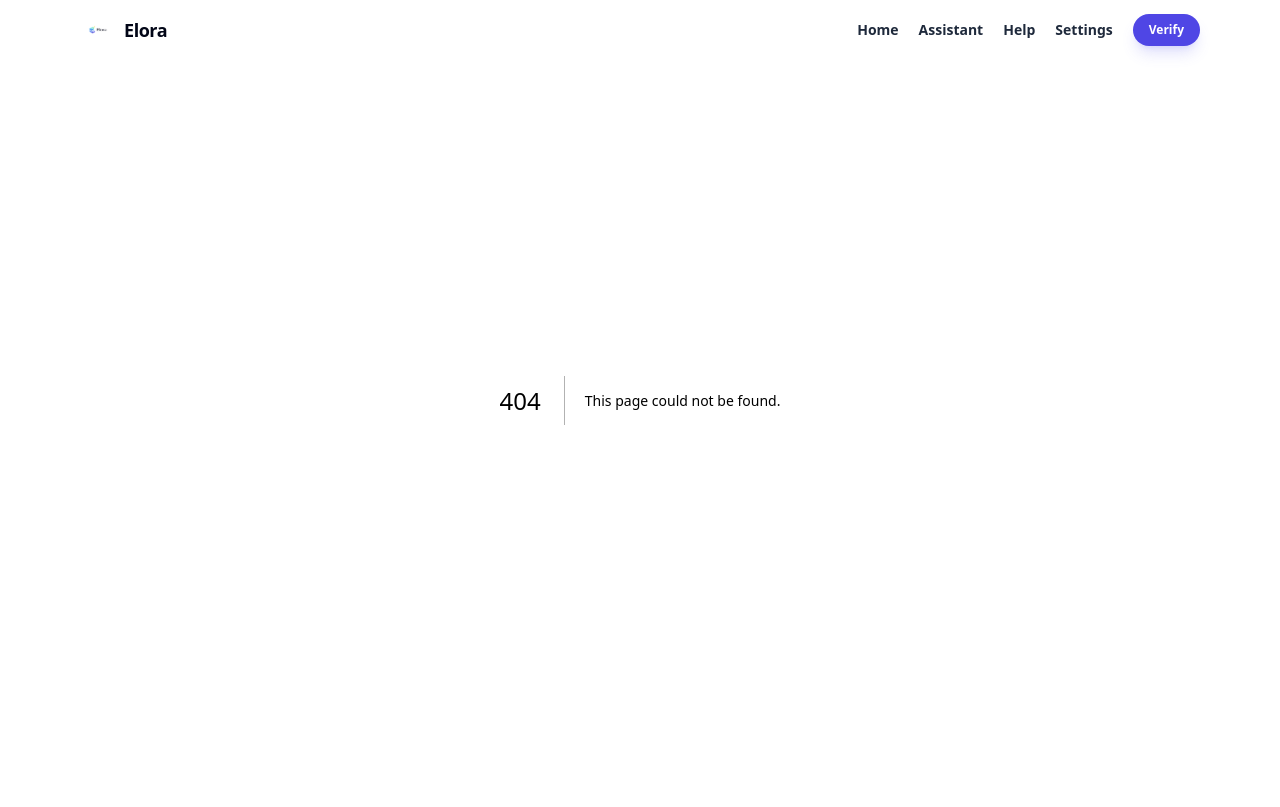
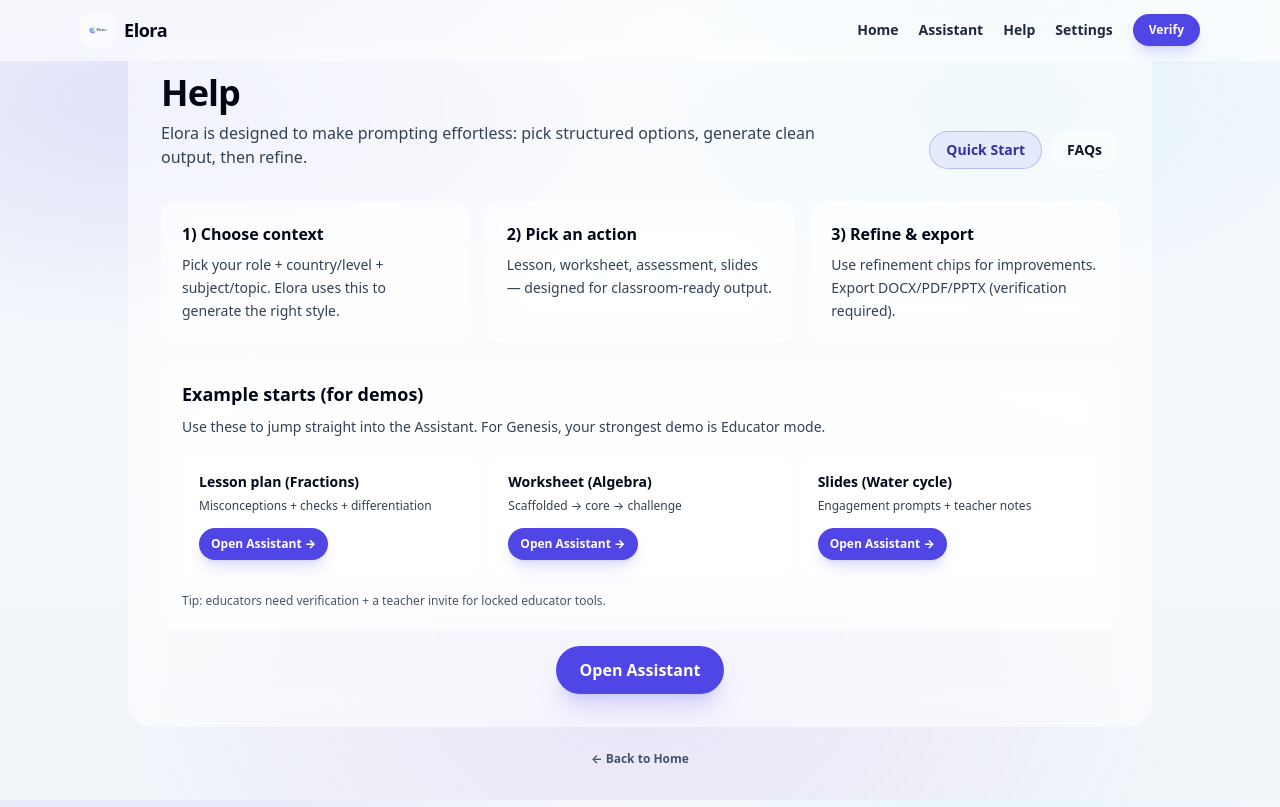
Before and after one commit to tweetharis-netizen/elora-verification-ui, a Next.js app: page /help in a window 1280 px wide. Before the commit this address had no page. Built offline with nearby package versions, Linux system fonts and the light colour scheme.

Commit message:
Create help.js

```diff
--- /dev/null
+++ b/pages/help.js
@@ -0,0 +1,198 @@
+import Head from "next/head";
+import Link from "next/link";
+import { useRouter } from "next/router";
+import { useState } from "react";
+
+function cn(...xs) {
+  return xs.filter(Boolean).join(" ");
+}
+
+function FAQItem({ q, children }) {
+  return (
+    <details className="rounded-2xl border border-white/10 bg-white/45 dark:bg-slate-950/30 backdrop-blur-xl p-4">
+      <summary className="cursor-pointer font-extrabold text-slate-950 dark:text-white">
+        {q}
+      </summary>
+      <div className="mt-2 text-sm text-slate-700 dark:text-slate-300 leading-relaxed">
+        {children}
+      </div>
+    </details>
+  );
+}
+
+export default function HelpPage() {
+  const router = useRouter();
+  const [tab, setTab] = useState("quickstart"); // quickstart | faq
+
+  return (
+    <>
+      <Head>
+        <title>Elora — Help</title>
+        <meta name="description" content="Elora Help: quick start, examples, and FAQs." />
+      </Head>
+
+      <div className="py-6 sm:py-10">
+        <div className="mx-auto max-w-5xl">
+          <div className="rounded-3xl border border-white/10 bg-white/55 dark:bg-slate-950/40 backdrop-blur-xl p-6 sm:p-8">
+            <div className="flex flex-col sm:flex-row sm:items-end sm:justify-between gap-4">
+              <div>
+                <h1 className="text-3xl sm:text-4xl font-black tracking-tight text-slate-950 dark:text-white">
+                  Help
+                </h1>
+                <p className="mt-2 text-sm sm:text-base text-slate-700 dark:text-slate-300 max-w-2xl leading-relaxed">
+                  Elora is designed to make prompting effortless: pick structured options, generate clean output, then refine.
+                </p>
+              </div>
+
+              <div className="flex gap-2">
+                <button
+                  type="button"
+                  onClick={() => setTab("quickstart")}
+                  className={cn(
+                    "px-4 py-2 rounded-full text-sm font-extrabold border transition",
+                    tab === "quickstart"
+                      ? "border-indigo-500/35 bg-indigo-500/10 text-indigo-800 dark:text-indigo-200"
+                      : "border-white/10 bg-white/45 dark:bg-slate-950/30 text-slate-900 dark:text-white hover:bg-white/65 dark:hover:bg-slate-950/45"
+                  )}
+                >
+                  Quick Start
+                </button>
+                <button
+                  type="button"
+                  onClick={() => setTab("faq")}
+                  className={cn(
+                    "px-4 py-2 rounded-full text-sm font-extrabold border transition",
+                    tab === "faq"
+                      ? "border-indigo-500/35 bg-indigo-500/10 text-indigo-800 dark:text-indigo-200"
+                      : "border-white/10 bg-white/45 dark:bg-slate-950/30 text-slate-900 dark:text-white hover:bg-white/65 dark:hover:bg-slate-950/45"
+                  )}
+                >
+                  FAQs
+                </button>
+              </div>
+            </div>
+
+            {tab === "quickstart" ? (
+              <div className="mt-8 grid gap-4">
+                <div className="grid gap-4 md:grid-cols-3">
+                  {[
+                    {
+                      title: "1) Choose context",
+                      desc: "Pick your role + country/level + subject/topic. Elora uses this to generate the right style.",
+                    },
+                    {
+                      title: "2) Pick an action",
+                      desc: "Lesson, worksheet, assessment, slides — designed for classroom-ready output.",
+                    },
+                    {
+                      title: "3) Refine & export",
+                      desc: "Use refinement chips for improvements. Export DOCX/PDF/PPTX (verification required).",
+                    },
+                  ].map((x) => (
+                    <div
+                      key={x.title}
+                      className="rounded-2xl border border-white/10 bg-white/45 dark:bg-slate-950/30 backdrop-blur-xl p-5"
+                    >
+                      <div className="text-base font-black text-slate-950 dark:text-white">{x.title}</div>
+                      <div className="mt-2 text-sm text-slate-700 dark:text-slate-300 leading-relaxed">{x.desc}</div>
+                    </div>
+                  ))}
+                </div>
+
+                <div className="rounded-2xl border border-white/10 bg-white/45 dark:bg-slate-950/30 backdrop-blur-xl p-5">
+                  <div className="text-lg font-black text-slate-950 dark:text-white">
+                    Example starts (for demos)
+                  </div>
+                  <p className="mt-2 text-sm text-slate-700 dark:text-slate-300 leading-relaxed">
+                    Use these to jump straight into the Assistant. For Genesis, your strongest demo is Educator mode.
+                  </p>
+
+                  <div className="mt-4 grid gap-3 sm:grid-cols-2 lg:grid-cols-3">
+                    {[
+                      { title: "Lesson plan (Fractions)", desc: "Misconceptions + checks + differentiation" },
+                      { title: "Worksheet (Algebra)", desc: "Scaffolded → core → challenge" },
+                      { title: "Slides (Water cycle)", desc: "Engagement prompts + teacher notes" },
+                    ].map((x) => (
+                      <button
+                        key={x.title}
+                        type="button"
+                        onClick={() => router.push("/assistant")}
+                        className="text-left rounded-2xl border border-white/10 bg-white/55 dark:bg-slate-950/40 backdrop-blur-xl p-4 hover:bg-white/75 dark:hover:bg-slate-950/55 transition"
+                      >
+                        <div className="text-sm font-extrabold text-slate-950 dark:text-white">{x.title}</div>
+                        <div className="mt-1 text-xs text-slate-700 dark:text-slate-300 leading-relaxed">{x.desc}</div>
+                        <div className="mt-3 inline-flex items-center gap-2 text-xs font-extrabold text-white bg-indigo-600 hover:bg-indigo-700 px-3 py-2 rounded-full shadow-lg shadow-indigo-500/20">
+                          Open Assistant →
+                        </div>
+                      </button>
+                    ))}
+                  </div>
+
+                  <div className="mt-4 text-xs text-slate-600 dark:text-slate-400">
+                    Tip: educators need verification + a teacher invite for locked educator tools.
+                  </div>
+                </div>
+
+                <div className="text-center">
+                  <Link
+                    href="/assistant"
+                    className="inline-flex px-6 py-3 rounded-full font-extrabold text-white bg-indigo-600 hover:bg-indigo-700 shadow-xl shadow-indigo-500/20"
+                  >
+                    Open Assistant
+                  </Link>
+                </div>
+              </div>
+            ) : (
+              <div className="mt-8 space-y-3">
+                <FAQItem q="What is Elora?">
+                  Elora is an AI teaching assistant built around one idea: most AI fails in schools because prompting is hard.
+                  Elora makes it easy with structured options and refinement chips.
+                </FAQItem>
+
+                <FAQItem q="Why do I need to verify?">
+                  Verification unlocks exports (DOCX/PDF/PPTX) and advanced features. Guest mode exists for a limited preview.
+                </FAQItem>
+
+                <FAQItem q="Why do teachers need an invite code?">
+                  Educator tooling can generate assessments and teacher materials. Invite gating prevents students from pretending
+                  to be teachers and accessing restricted tools.
+                </FAQItem>
+
+                <FAQItem q="What exports are supported?">
+                  DOCX for editable documents, PDF for printing/Kami annotation, and PPTX for classroom-ready slides.
+                </FAQItem>
+
+                <FAQItem q="How should I get the best results?">
+                  Start with structured options (role, level, subject, topic). Generate once, then use chips like “Add misconceptions”
+                  or “Add differentiation” instead of rewriting huge prompts.
+                </FAQItem>
+
+                <div className="mt-6 rounded-2xl border border-white/10 bg-white/45 dark:bg-slate-950/30 backdrop-blur-xl p-5">
+                  <div className="text-base font-black text-slate-950 dark:text-white">
+                    Still stuck?
+                  </div>
+                  <p className="mt-2 text-sm text-slate-700 dark:text-slate-300 leading-relaxed">
+                    If something feels confusing, that’s a product bug — not a user problem. Send feedback and we’ll improve the flow.
+                  </p>
+                  <button
+                    type="button"
+                    className="mt-4 px-5 py-3 rounded-full font-extrabold text-white bg-sky-600 hover:bg-sky-700 shadow-xl shadow-sky-500/20"
+                    onClick={() => (window.location.href = "mailto:feedback@elora.app?subject=Elora%20Help%20Feedback")}
+                  >
+                    Send feedback
+                  </button>
+                </div>
+              </div>
+            )}
+          </div>
+
+          <div className="mt-6 text-center text-xs text-slate-600 dark:text-slate-400">
+            <Link href="/" className="font-bold hover:opacity-90">
+              ← Back to Home
+            </Link>
+          </div>
+        </div>
+      </div>
+    </>
+  );
+}
```
